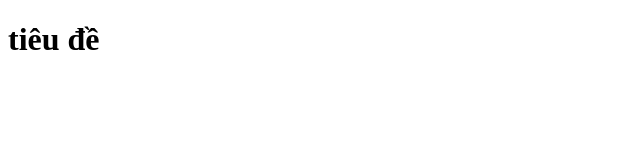
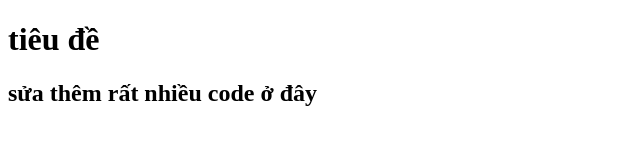
Before and after one commit to nguyenvandaiduongvietnam/DuAn7, a plain HTML site: page index.html in a window 1280 px wide. Shown: the whole page, without its empty margins (0-640 px from the left). Drawn offline with Linux system fonts and the light colour scheme.

Commit message:
1. sửa code lần 1

```diff
--- a/index.html
+++ b/index.html
@@ -7,5 +7,6 @@
   </head>
   <body>
     <h1>tiêu đề</h1>
+    <h2>sửa thêm rất nhiều code ở đây</h2>
   </body>
 </html>
```
